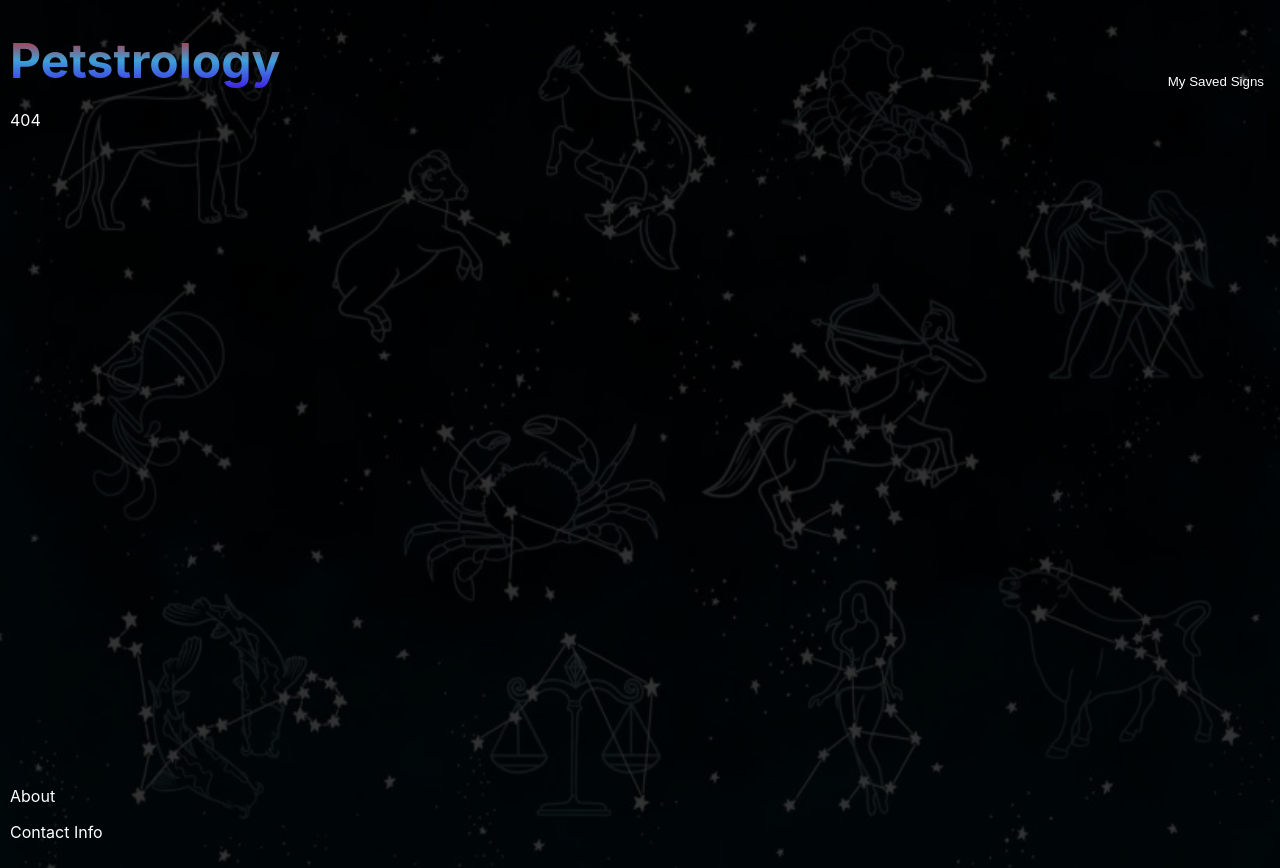
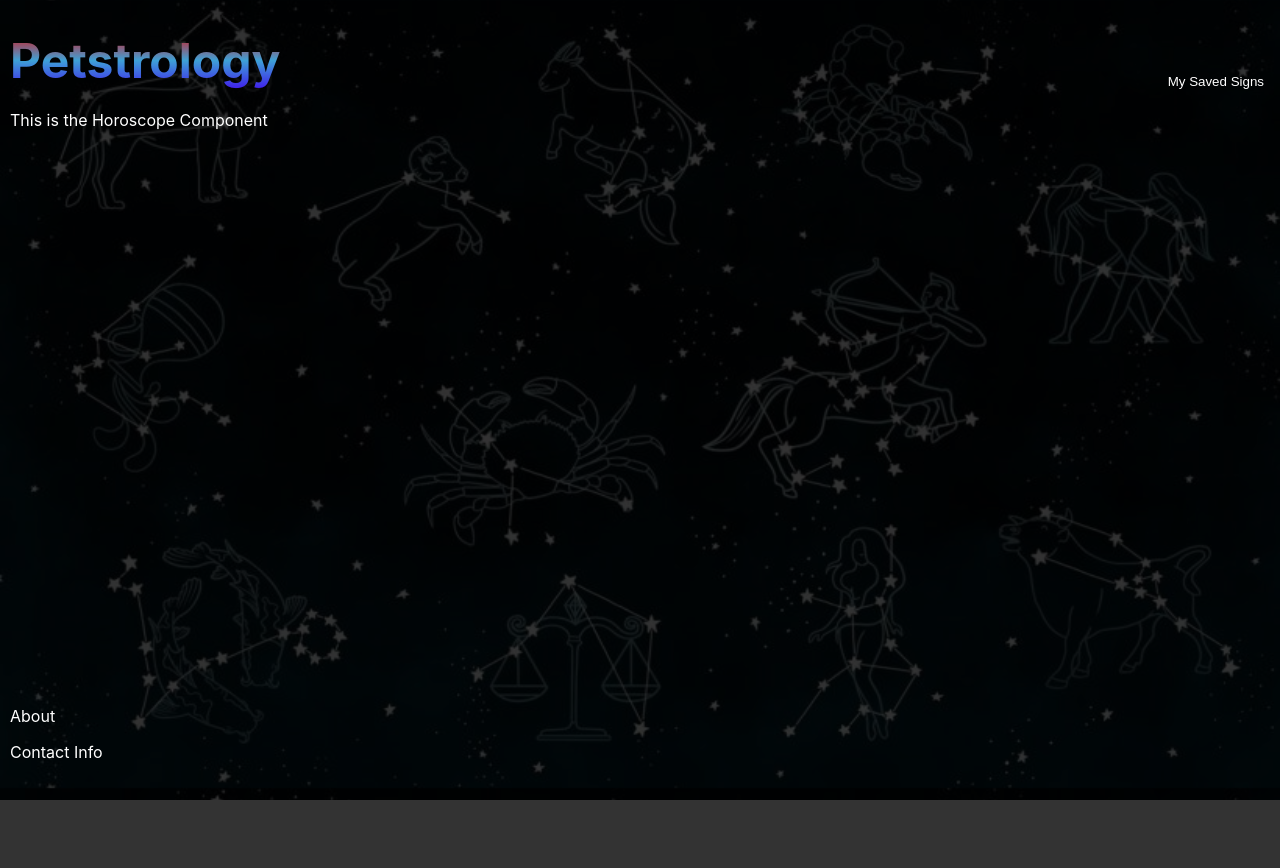
Before and after one commit to lbmerchant93/petstrology, a React (Create React App) app: page /horoscope in a window 1280 px wide. Before the commit this address had no page. After the commit the page ends 800 px from the top, so only its background shows below. Built offline with nearby package versions, Linux system fonts and the light colour scheme.

Commit message:
Create Horoscope component, define route to Horoscope url displaying Horoscope component

```diff
--- a/src/Components/App/App.css
+++ b/src/Components/App/App.css
@@ -14,7 +14,8 @@ header{
 
 main{
   margin: 10px;
-  min-height: 80vh;
+  min-height: 70vh;
+  max-height: 80vh;
   max-width: 100vw;
 }
 
--- a/src/Components/App/App.js
+++ b/src/Components/App/App.js
@@ -3,6 +3,7 @@ import { Switch, Route } from "react-router-dom";
 import './App.css';
 import Header from '../Header/Header';
 import Home from '../Home/Home';
+import Horoscope from '../Horoscope/Horoscope';
 import Footer from '../Footer/Footer';
 
 class App extends Component {
@@ -19,6 +20,7 @@ class App extends Component {
         <Header />
         <Switch>
           <Route path='/' exact component={Home} />
+          <Route path='/horoscope' exact component={Horoscope} />
           <Route path='/' render={() => <main>404</main>} />
         </Switch>
         <Footer />
--- /dev/null
+++ b/src/Components/Horoscope/Horoscope.js
@@ -0,0 +1,10 @@
+import React from 'react';
+import './Horoscope.css';
+
+const Horoscope = () => {
+    return (
+       <main>This is the Horoscope Component</main>
+    )
+}
+
+export default Horoscope;
```
Also changed, not shown: src/Components/Horoscope/Horoscope.css (added).
